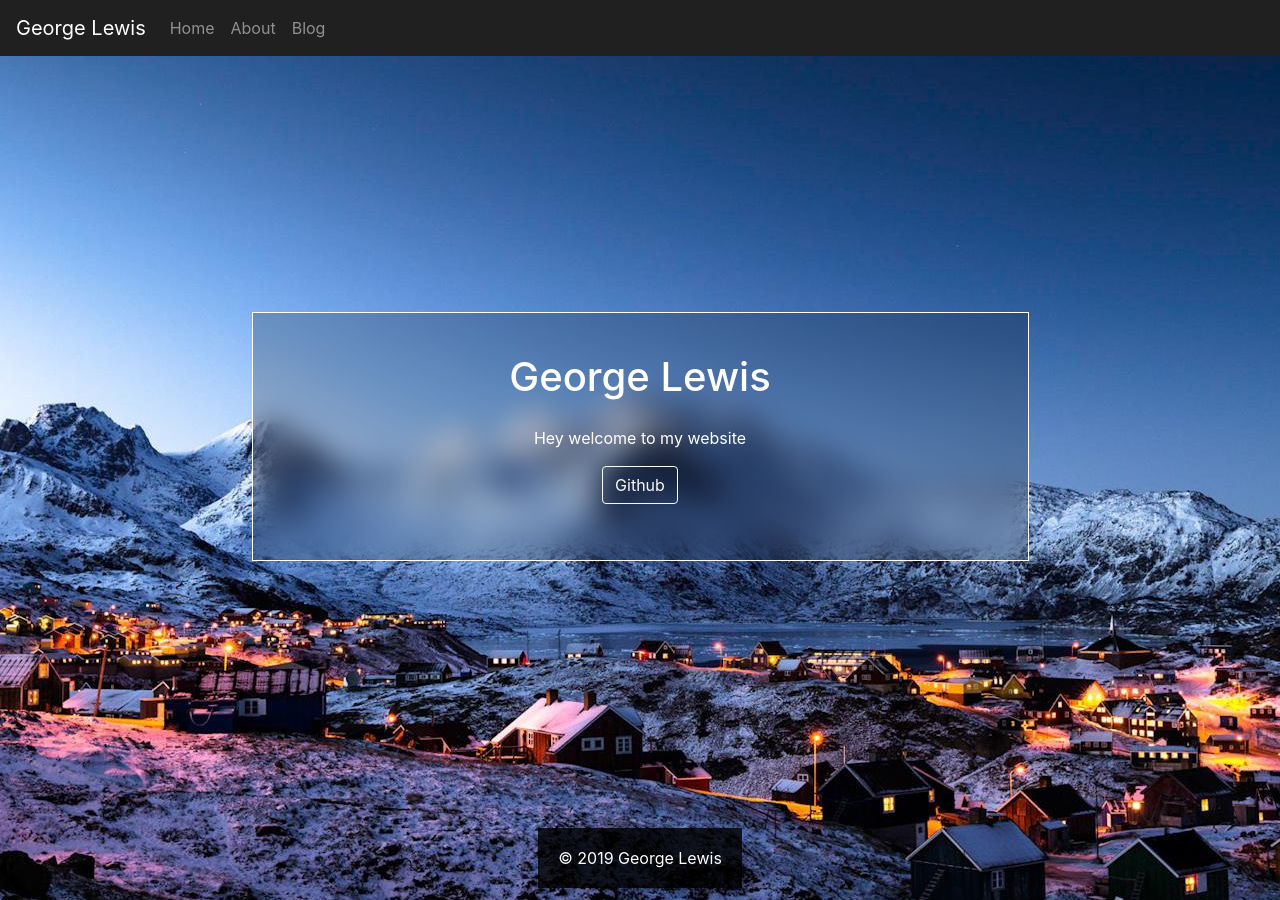
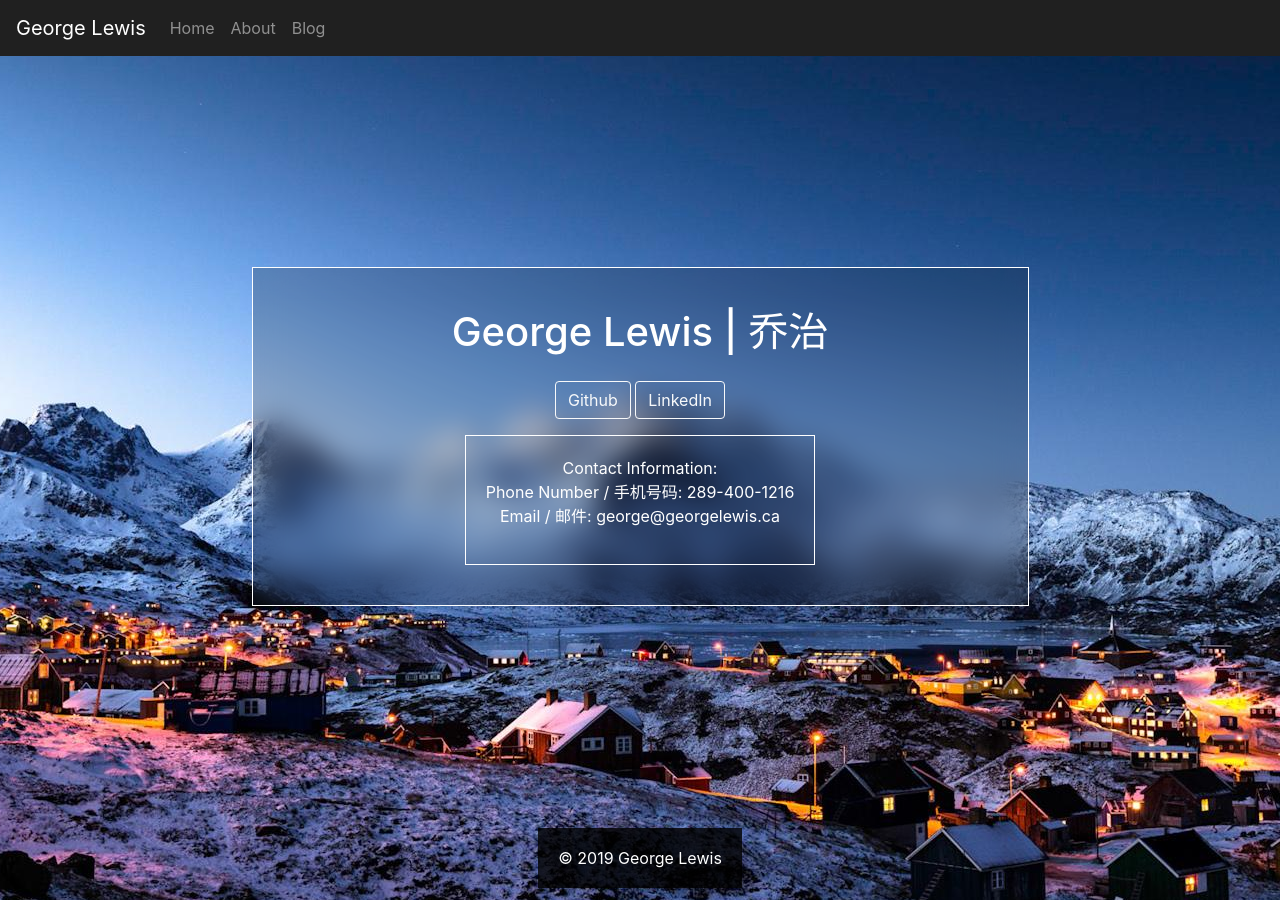
Before and after one commit to George-lewis/george-lewis.github.io, a Jekyll site: the page built from index.markdown, in a window 1280 px wide. Built offline with Jekyll 4.4.1, drawn with Linux system fonts in a browser that asks for light colours.

Commit message:
Add contact information to index

```diff
--- a/index.markdown
+++ b/index.markdown
@@ -2,11 +2,22 @@
 # Feel free to add content and custom Front Matter to this file.
 # To modify the layout, see https://jekyllrb.com/docs/themes/#overriding-theme-defaults
 layout: page
-title: George Lewis
+title: George Lewis | 乔治
 title_override: Home
 order: 0
 ---
 
-Hey welcome to my website
+<a href="https://github.com/George-Lewis/" class="btn btn-outline-light">Github</a>
+<a href="https://www.linkedin.com/in/george-jeffrey-lewis/" class="btn btn-outline-light">LinkedIn</a>
 
-<a href="https://github.com/George-Lewis/" class="btn btn-outline-light">Github</a>
+<div>
+<div style="border: 1px solid white; max-width: 70%; display: inline-block; padding: 20px;">
+<p>
+Contact Information:
+<br>
+Phone Number / 手机号码: 289-400-1216
+<br>
+Email / 邮件: george@georgelewis.ca
+</p>
+</div>
+</div>
```
